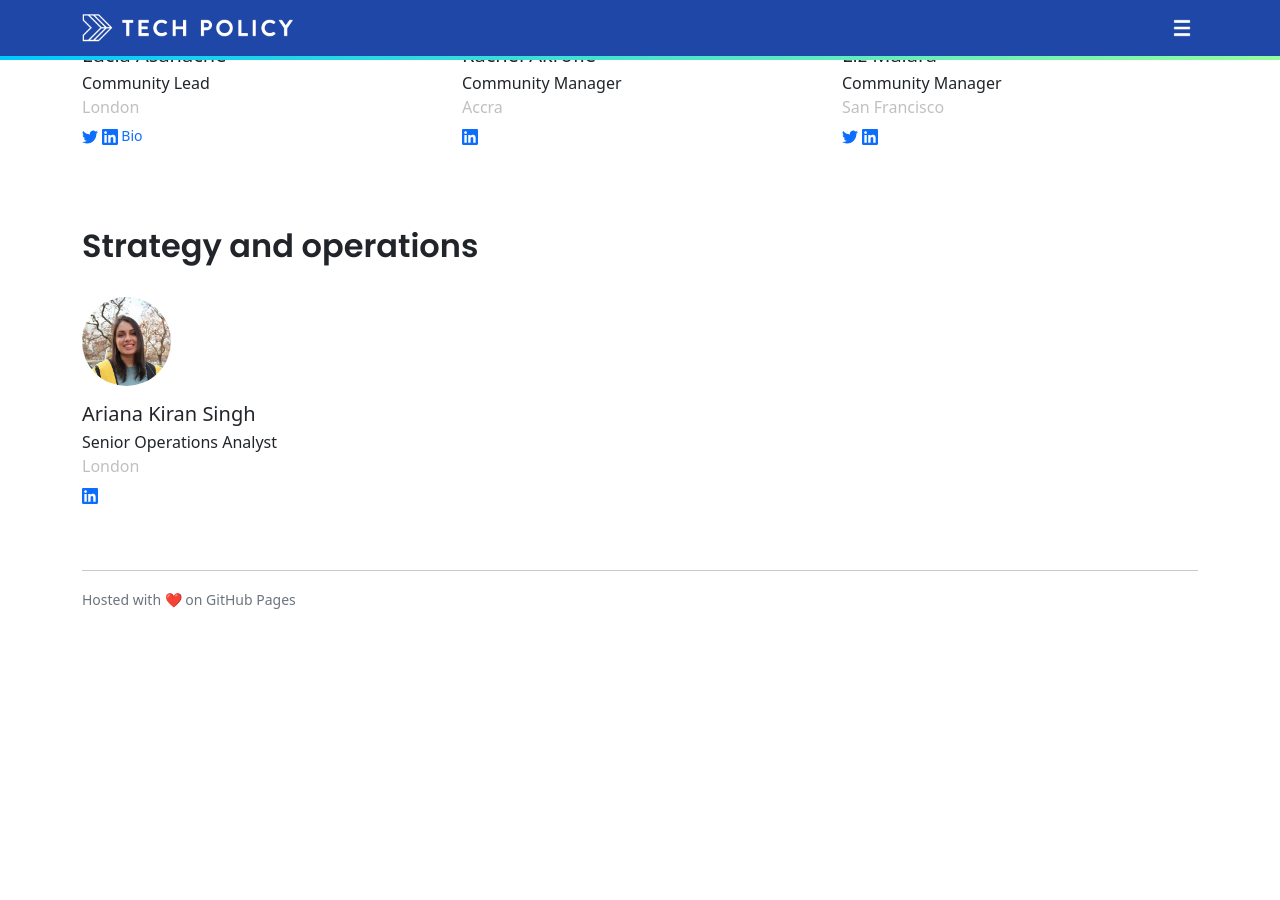
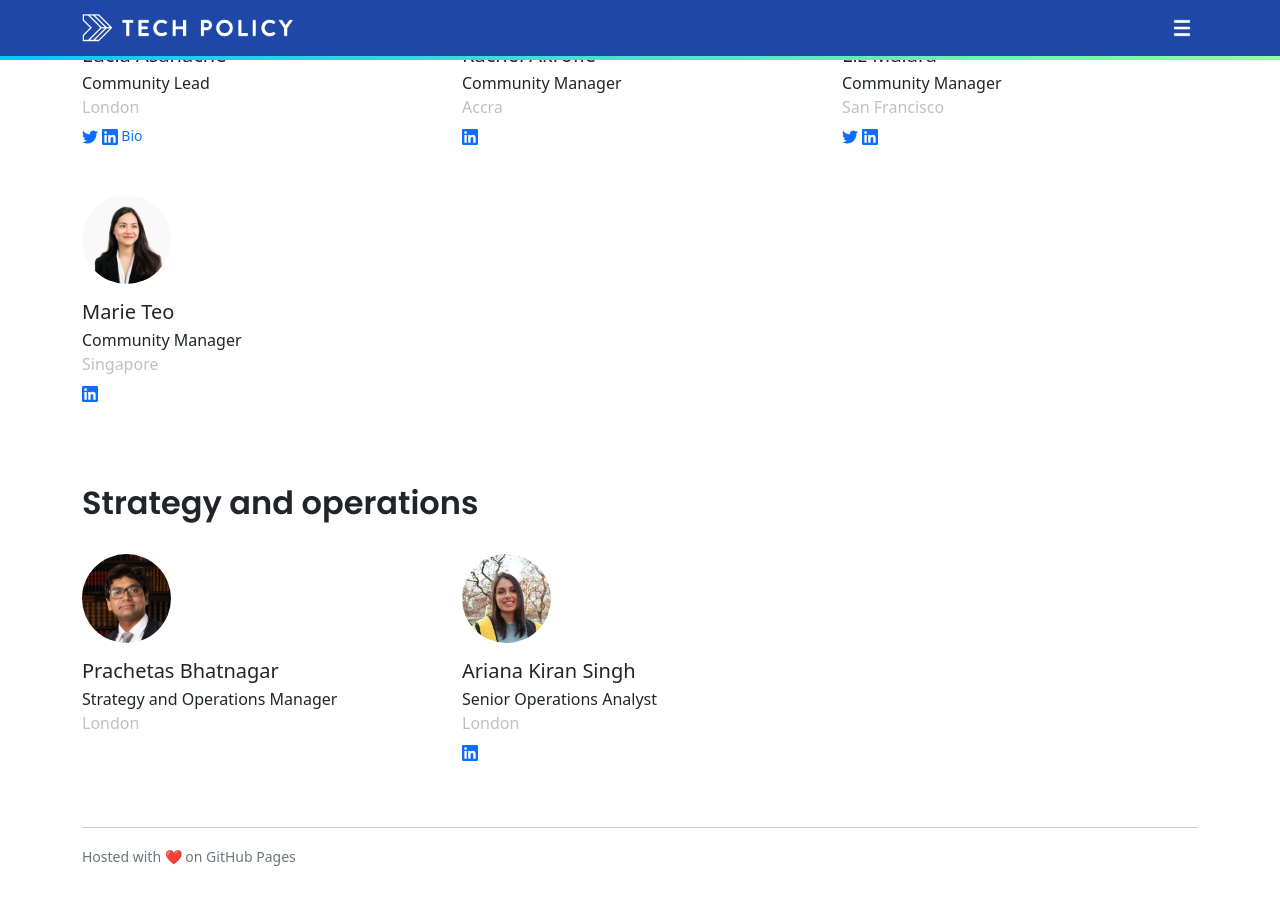
Before and after one commit to techpolicyio/techpolicyio.github.io, a Jekyll site: the page built from pages/people.md, in a window 1280 px wide and 900 px high, scrolled down 4315 px. Built offline with Jekyll 4.4.1, drawn with Linux system fonts in a browser that asks for light colours; before the commit the page ends 4958 px from its top, so only the background shows below that.

Commit message:
Update team.yml

```diff
--- a/_data/team.yml
+++ b/_data/team.yml
@@ -1,3 +1,11 @@
+- name: Prachetas Bhatnagar
+  title: Strategy and Operations Manager
+  unit: sot
+  geo: London
+  img: prachetas.jpg
+  tbi:
+  tw:
+  li:
 - name: Ariana Kiran Singh
   title: Senior Operations Analyst
   unit: sot
@@ -302,3 +310,11 @@
   tbi:
   tw: MalaraElizabeth
   li: lizmalara
+- name: Marie Teo
+  title: Community Manager
+  unit: cet
+  geo: Singapore
+  img: marie.jpg
+  tbi:
+  tw:
+  li: marie-teo-a52742103
```
